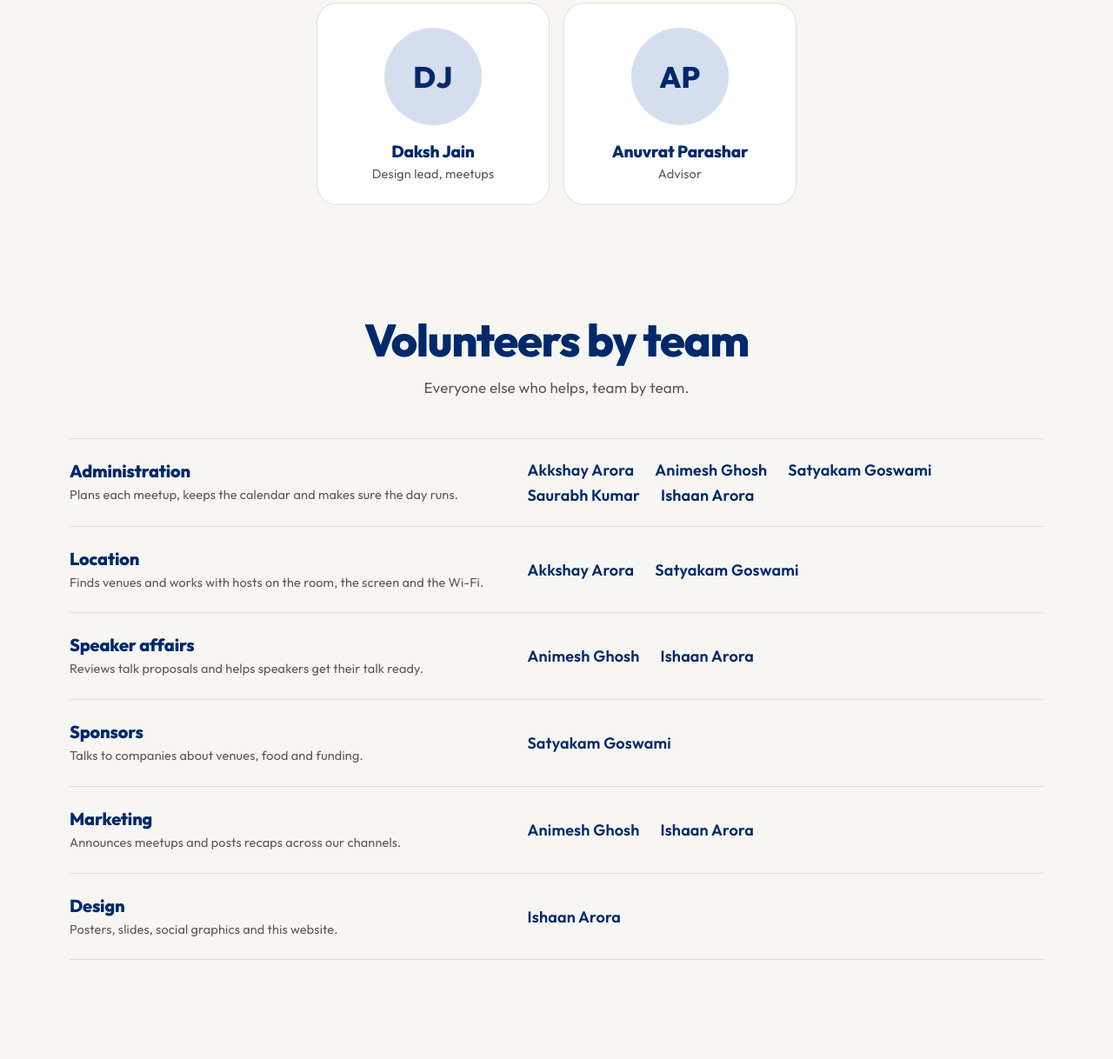
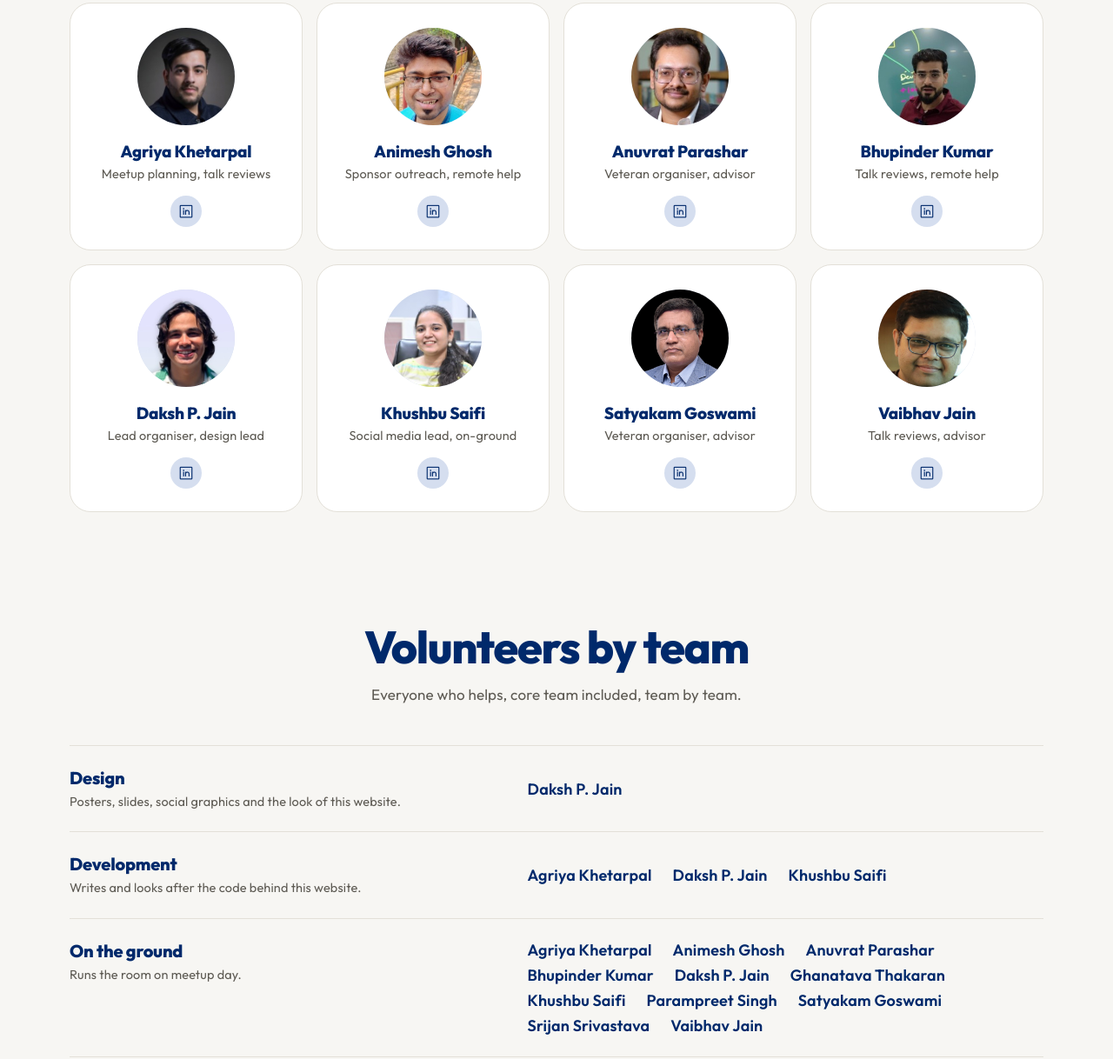
Before and after one commit to pydelhi/pydelhi.github.io, an Eleventy site: page src/volunteer.md in a window 1280 px wide. Shown: the part 1920-3138 px from the top of the page at 87% size. Built offline with nearby package versions, Linux system fonts and the light colour scheme; Eleventy itself is replaced by a stand-in of ours; files that its build step writes are made by us from their sources; no server answers; files whose address does not match are found by name.

Commit message:
Fill the volunteer page with the real core team, photos and LinkedIn links
Squashed from 8 commits:
- Fill the volunteer page with the real core team and the Social media, Talk reviews and On the ground teams
- Give core team cards an optional LinkedIn button under the role
- Add core team photos and LinkedIn links, cropped from their LinkedIn pictures
- Note how the volunteer roster works in the README and style guide
- Use Satyakam's full-size photo from satyakam.dev and add Vaibhav's photo and LinkedIn
- List core members in their teams too, add Design and Development teams, and sort every list alphabetically
- Call Daksh lead organiser and design lead on the core card
- Refresh the Commudle fallback snapshot

```diff
--- a/src/_data/volunteerTeams.json
+++ b/src/_data/volunteerTeams.json
@@ -1,15 +1,19 @@
 {
-  "source": "https://github.com/pydelhi/volunteers",
   "core": [
-    {"name": "Daksh Jain", "role": "Design lead, meetups", "photo": ""},
-    {"name": "Anuvrat Parashar", "role": "Advisor", "photo": ""}
+    {"name": "Agriya Khetarpal", "role": "Meetup planning, talk reviews", "photo": "team/agriya.jpg", "linkedin": "https://www.linkedin.com/in/agriyakhetarpal/"},
+    {"name": "Animesh Ghosh", "role": "Sponsor outreach, remote help", "photo": "team/animesh.jpg", "linkedin": "https://www.linkedin.com/in/i-am-animesh/"},
+    {"name": "Anuvrat Parashar", "role": "Veteran organiser, advisor", "photo": "team/anuvrat.jpg", "linkedin": "https://www.linkedin.com/in/anuvratparashar/"},
+    {"name": "Bhupinder Kumar", "role": "Talk reviews, remote help", "photo": "team/bhupinder.jpg", "linkedin": "https://www.linkedin.com/in/bhupinder-kumar-sde/"},
+    {"name": "Daksh P. Jain", "role": "Lead organiser, design lead", "photo": "team/daksh.jpg", "linkedin": "https://www.linkedin.com/in/daksh777/"},
+    {"name": "Khushbu Saifi", "role": "Social media lead, on-ground", "photo": "team/khushbu.jpg", "linkedin": "https://www.linkedin.com/in/khushbu-sde/"},
+    {"name": "Satyakam Goswami", "role": "Veteran organiser, advisor", "photo": "team/satyakam.jpg", "linkedin": "https://www.linkedin.com/in/satyaakam/"},
+    {"name": "Vaibhav Jain", "role": "Talk reviews, advisor", "photo": "team/vaibhav.jpg", "linkedin": "https://www.linkedin.com/in/gvaibhavjain/"}
   ],
   "teams": [
-    {"name": "Administration", "icon": "clipboard-text", "about": "Plans each meetup, keeps the calendar and makes sure the day runs.", "people": ["Akkshay Arora", "Animesh Ghosh", "Satyakam Goswami", "Saurabh Kumar", "Ishaan Arora"]},
-    {"name": "Location", "icon": "map-pin", "about": "Finds venues and works with hosts on the room, the screen and the Wi-Fi.", "people": ["Akkshay Arora", "Satyakam Goswami"]},
-    {"name": "Speaker affairs", "icon": "microphone-stage", "about": "Reviews talk proposals and helps speakers get their talk ready.", "people": ["Animesh Ghosh", "Ishaan Arora"]},
-    {"name": "Sponsors", "icon": "hand-coins", "about": "Talks to companies about venues, food and funding.", "people": ["Satyakam Goswami"]},
-    {"name": "Marketing", "icon": "megaphone", "about": "Announces meetups and posts recaps across our channels.", "people": ["Animesh Ghosh", "Ishaan Arora"]},
-    {"name": "Design", "icon": "palette", "about": "Posters, slides, social graphics and this website.", "people": ["Ishaan Arora"]}
+    {"name": "Design", "icon": "palette", "about": "Posters, slides, social graphics and the look of this website.", "people": ["Daksh P. Jain"]},
+    {"name": "Development", "icon": "code", "about": "Writes and looks after the code behind this website.", "people": ["Agriya Khetarpal", "Daksh P. Jain", "Khushbu Saifi"]},
+    {"name": "On the ground", "icon": "users-three", "about": "Runs the room on meetup day.", "people": ["Agriya Khetarpal", "Animesh Ghosh", "Anuvrat Parashar", "Bhupinder Kumar", "Daksh P. Jain", "Ghanatava Thakaran", "Khushbu Saifi", "Parampreet Singh", "Satyakam Goswami", "Srijan Srivastava", "Vaibhav Jain"]},
+    {"name": "Social media and marketing", "icon": "megaphone", "about": "Announces meetups and posts recaps across our channels.", "people": ["Albert Jokelin", "Harshita Harsh", "Khushbu Saifi", "Sakshi Verma"]},
+    {"name": "Talk reviews", "icon": "microphone-stage", "about": "Reviews talk proposals and helps speakers get their talk ready.", "people": ["Agriya Khetarpal", "Bhupinder Kumar", "Gaurav Trivedi", "Ghanatava Thakaran", "Pranav Puri", "Sanket Dutta", "Srijan Srivastava", "Vaibhav Jain"]}
   ]
 }
--- a/src/_includes/core-team.njk
+++ b/src/_includes/core-team.njk
@@ -1,5 +1,5 @@
 {#- Volunteer page: the core team with photos and a word or two on what they do (_data/volunteerTeams.json `core`).
-    `photo` is a path under src/assets/; without one the card shows initials. No blank lines: Markdown includes this -#}
+    `photo` is a path under src/assets/; without one the card shows initials. `linkedin` adds a LinkedIn button under the role. No blank lines: Markdown includes this -#}
 <ul class="core">
   {%- for person in volunteerTeams.core %}
   <li data-reveal>
@@ -10,7 +10,10 @@
     <span class="core-photo core-initials" aria-hidden="true">{{ parts[0][0] }}{{ parts[parts.length - 1][0] }}</span>
     {%- endif %}
     <strong>{{ person.name }}</strong>
-    <span>{{ person.role }}</span>
+    <span class="core-role">{{ person.role }}</span>
+    {%- if person.linkedin %}
+    <a class="core-link" href="{{ person.linkedin }}" target="_blank" rel="noopener" aria-label="{{ person.name }} on LinkedIn"><i class="ph ph-linkedin-logo" aria-hidden="true"></i></a>
+    {%- endif %}
   </li>
   {%- endfor %}
 </ul>
--- a/src/_includes/volunteer-teams.njk
+++ b/src/_includes/volunteer-teams.njk
@@ -1,4 +1,4 @@
-{#- Volunteer page: the volunteers by team, with what each team does, from _data/volunteerTeams.json (copied from github.com/pydelhi/volunteers).
+{#- Volunteer page: the volunteers by team, with what each team does, from _data/volunteerTeams.json.
     No blank lines: Markdown includes this -#}
 <dl class="credits credits-names">
   {%- for team in volunteerTeams.teams %}
--- a/src/styles.css
+++ b/src/styles.css
@@ -1181,7 +1181,9 @@ a.tile:hover .tile-arrow{opacity:1;transform:translate(3px,-3px)}
 .core-photo img{width:100%;height:100%;object-fit:cover;display:block}
 .core-initials{display:grid;place-items:center;font-size:34px;font-weight:800;letter-spacing:.01em;color:var(--navy)}
 .core strong{font-size:19px;font-weight:800;letter-spacing:calc(-.02em + .01em);color:var(--navy)}
-.core li > span:last-child{font-size:14.5px;color:var(--ink-soft)}
+.core-role{font-size:14.5px;color:var(--ink-soft);margin-bottom:12px}
+.core-link{display:grid;place-items:center;width:36px;height:36px;margin-top:auto;border-radius:50%;background:var(--pastel-blue);color:var(--navy);font-size:18px;text-decoration:none;transition:transform .2s ease}
+.core-link:hover{transform:translateY(-2px)}
 @media (max-width:960px){.roles{grid-template-columns:repeat(2,minmax(0,1fr))}.core li{flex-basis:calc((100% - 16px) / 2)}}
 @media (max-width:560px){
   .roles{grid-template-columns:minmax(0,1fr);gap:12px}
@@ -1194,7 +1196,7 @@ a.tile:hover .tile-arrow{opacity:1;transform:translate(3px,-3px)}
   .core-photo{width:84px;height:84px;margin-bottom:10px}
   .core-initials{font-size:26px}
   .core strong{font-size:16.5px}
-  .core li > span:last-child{font-size:13.5px}
+  .core-role{font-size:13.5px}
 }
 
 /* SPEAK: three formats you can propose, length big, bar drawn against a 90-minute line */
--- a/src/volunteer.md
+++ b/src/volunteer.md
@@ -35,7 +35,7 @@ Take on one part of the next meetup, from the poster to the venue to the recap.
 {% include "core-team.njk" %}
 {% endsection %}
 
-{% section "Volunteers by team", "Everyone else who helps, team by team." %}
+{% section "Volunteers by team", "Everyone who helps, core team included, team by team." %}
 {% include "volunteer-teams.njk" %}
 {% endsection %}
 
```
Also changed, not shown: STYLE_GUIDE.md (+2 -2 lines), README.md, lib/commudle-fallback.json, src/assets/team/agriya.jpg (added), src/assets/team/animesh.jpg (added), src/assets/team/anuvrat.jpg (added), src/assets/team/bhupinder.jpg (added), src/assets/team/daksh.jpg (added), src/assets/team/khushbu.jpg (added), src/assets/team/satyakam.jpg (added), src/assets/team/vaibhav.jpg (added).
